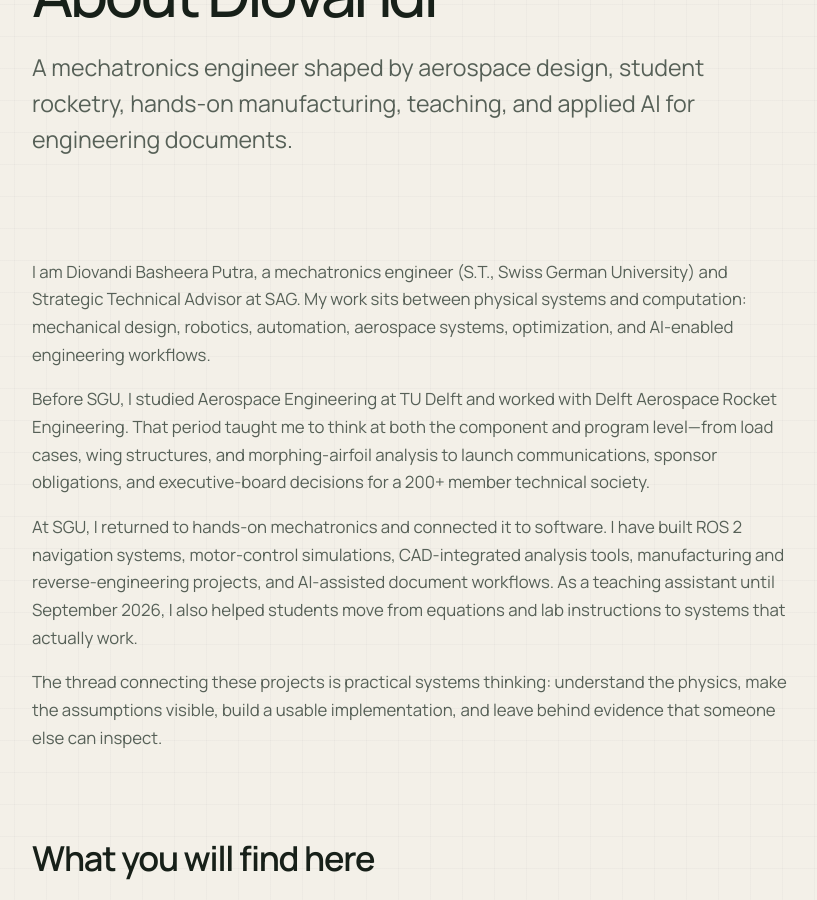
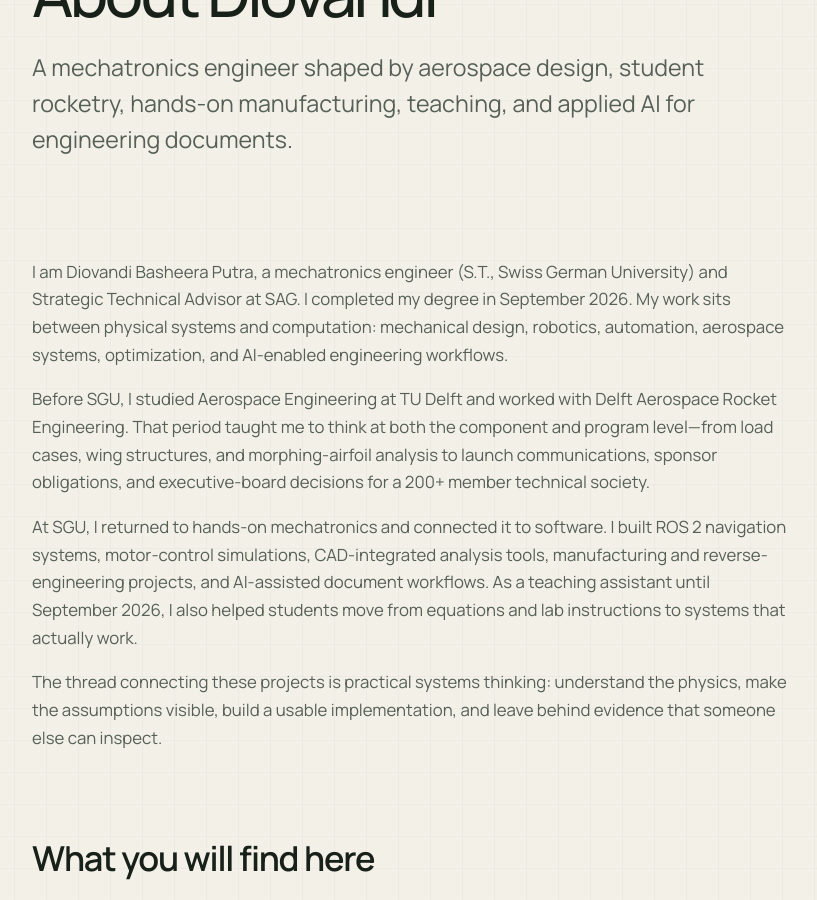
Before and after one commit to diovandi/diovandi.github.io, a Jekyll site: the page built from about.md, in a window 1280 px wide and 900 px high, scrolled down 284 px. Shown: the whole window, without its empty margins (18-835 px from the left). Built offline with Jekyll 4.4.1, drawn with Linux system fonts in a browser that asks for light colours.

Commit message:
State graduate status on About, Education, and thesis entry
Co-Authored-By: Claude Opus 5.5 (1M context) <noreply@anthropic.com>
Claude-Session: https://claude.ai/code/session_018ZaMFkaD2HHDo2QRVQVkoX

```diff
--- a/about.md
+++ b/about.md
@@ -5,11 +5,11 @@ eyebrow: 04 / About
 description: A mechatronics engineer shaped by aerospace design, student rocketry, hands-on manufacturing, teaching, and applied AI for engineering documents.
 ---
 
-I am Diovandi Basheera Putra, a mechatronics engineer (S.T., Swiss German University) and Strategic Technical Advisor at SAG. My work sits between physical systems and computation: mechanical design, robotics, automation, aerospace systems, optimization, and AI-enabled engineering workflows.
+I am Diovandi Basheera Putra, a mechatronics engineer (S.T., Swiss German University) and Strategic Technical Advisor at SAG. I completed my degree in September 2026. My work sits between physical systems and computation: mechanical design, robotics, automation, aerospace systems, optimization, and AI-enabled engineering workflows.
 
 Before SGU, I studied Aerospace Engineering at TU Delft and worked with Delft Aerospace Rocket Engineering. That period taught me to think at both the component and program level—from load cases, wing structures, and morphing-airfoil analysis to launch communications, sponsor obligations, and executive-board decisions for a 200+ member technical society.
 
-At SGU, I returned to hands-on mechatronics and connected it to software. I have built ROS 2 navigation systems, motor-control simulations, CAD-integrated analysis tools, manufacturing and reverse-engineering projects, and AI-assisted document workflows. As a teaching assistant until September 2026, I also helped students move from equations and lab instructions to systems that actually work.
+At SGU, I returned to hands-on mechatronics and connected it to software. I built ROS 2 navigation systems, motor-control simulations, CAD-integrated analysis tools, manufacturing and reverse-engineering projects, and AI-assisted document workflows. As a teaching assistant until September 2026, I also helped students move from equations and lab instructions to systems that actually work.
 
 The thread connecting these projects is practical systems thinking: understand the physics, make the assumptions visible, build a usable implementation, and leave behind evidence that someone else can inspect.
 
```
Also changed, not shown: _publications/kst-thesis.md (+1 -1 lines), experience.md (+1 -1 lines).
